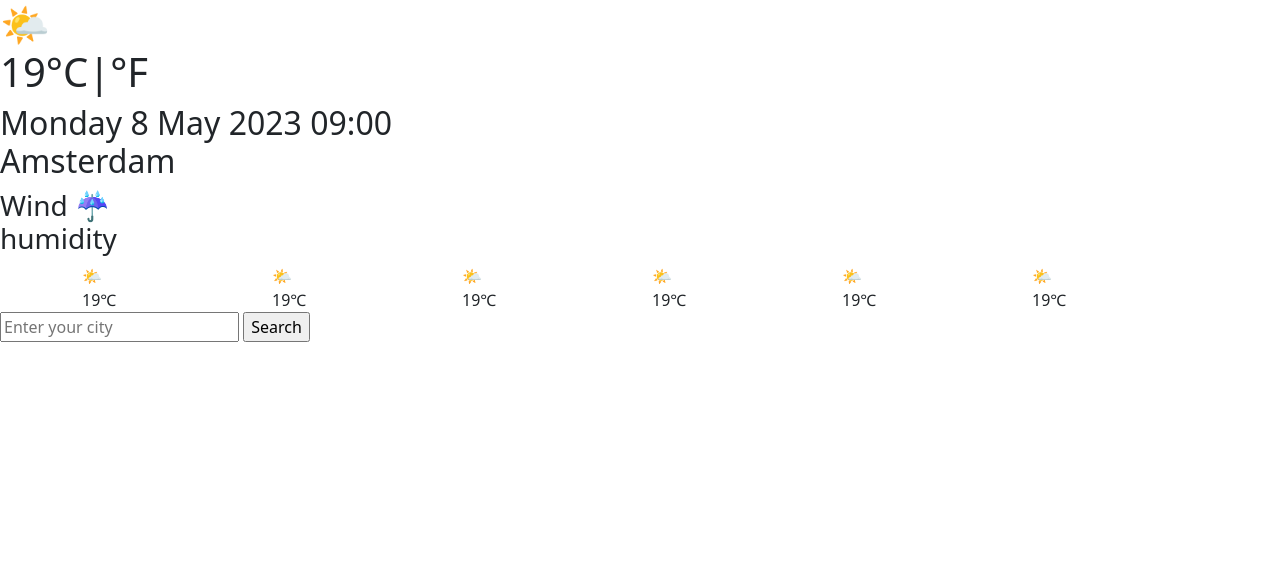
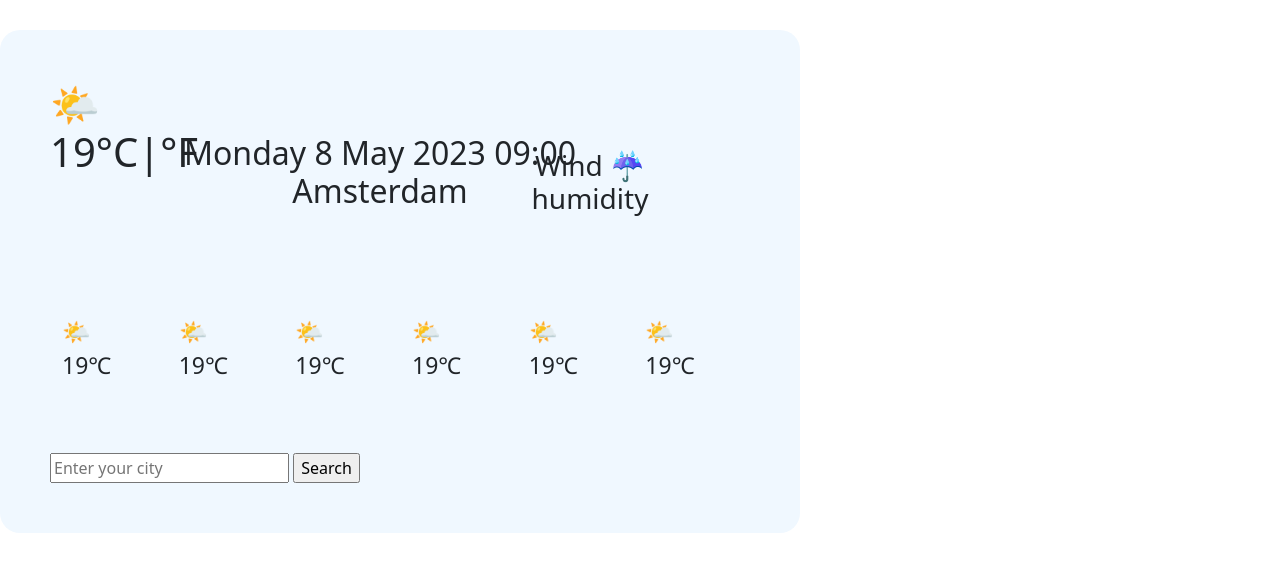
Before and after one commit to I-code1992/my-awesome-weather-app, a plain HTML site: page index.html in a window 1280 px wide. Drawn offline with nearby package versions, Linux system fonts and the light colour scheme.

```diff
--- a/index.html
+++ b/index.html
@@ -7,7 +7,7 @@
     <script src="https://unpkg.com/axios/dist/axios.min.js"></script>
 
     <title>Weather</title>
-    <link rel="stylesheet" href="src/styles.css" />
+    <link rel="stylesheet" href="src/style.css" />
     <link rel="stylesheet" href="src/index.js" />
 
     <link
--- a/src/style.css
+++ b/src/style.css
@@ -1,7 +1,7 @@
 body {
   display: block;
   margin: 0 auto;
-  max-width: 600px;
+  max-width: 1000px;
   background-color: bisque;
 }
 
```
Also changed, not shown: 1 other file.
